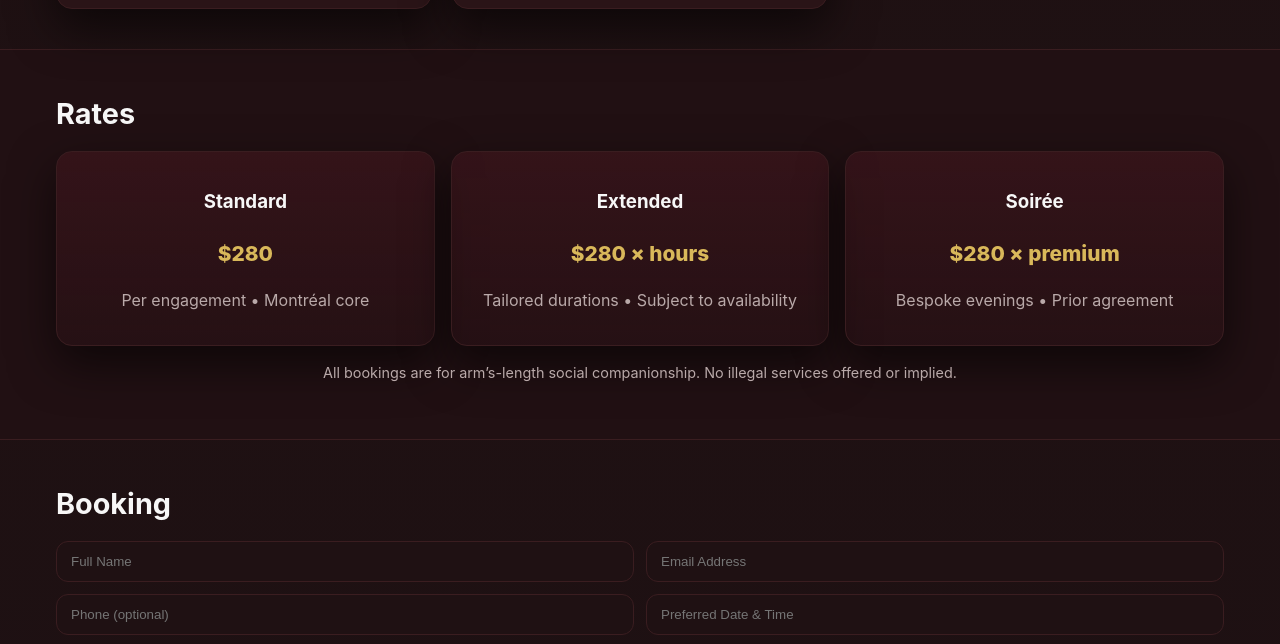
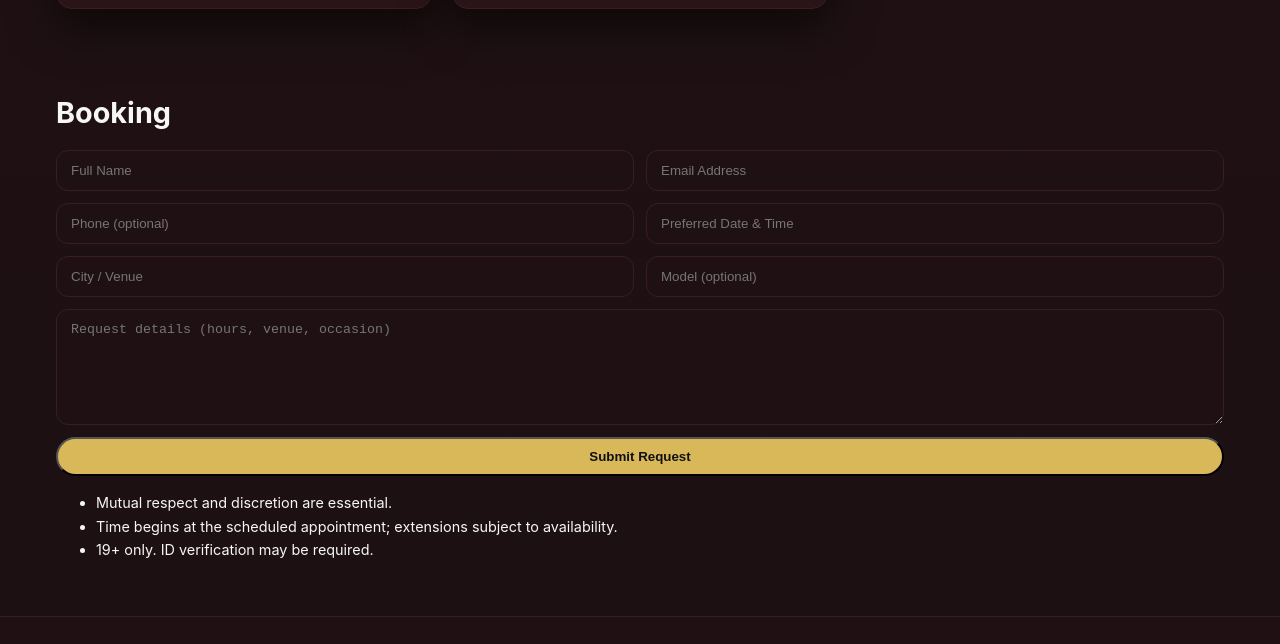
Before and after one commit to ailimei5/crownjewelescorts, a plain HTML site: page index.html in a window 1280 px wide. Shown: the part 1434-2078 px from the top of the page. Drawn offline with Linux system fonts and the light colour scheme.

Commit message:
Update home

```diff
--- a/index.html
+++ b/index.html
@@ -17,7 +17,6 @@
       <nav class="links">
         <a href="#home">Home</a>
         <a href="#models">Models</a>
-        <a href="#rates">Rates</a>
         <a href="#booking">Booking</a>
         <a href="#employment">Employment</a>
         <a href="#about">About</a>
@@ -32,7 +31,6 @@
     <nav class="drawer-links">
       <a href="#home">Home</a>
       <a href="#models">Models</a>
-      <a href="#rates">Rates</a>
       <a href="#booking">Booking</a>
       <a href="#employment">Employment</a>
       <a href="#about">About</a>
@@ -109,19 +107,6 @@
     </div>
   </section>
 
-  <!-- Rates -->
-  <section id="rates" class="section section-alt">
-    <div class="wrap">
-      <h2 class="title">Rates</h2>
-      <div class="rate-cards">
-        <div class="rate"><h3>Standard</h3><div class="amount">$280</div><p class="muted">Per engagement • Montréal core</p></div>
-        <div class="rate"><h3>Extended</h3><div class="amount">$280 × hours</div><p class="muted">Tailored durations • Subject to availability</p></div>
-        <div class="rate"><h3>Soirée</h3><div class="amount">$280 × premium</div><p class="muted">Bespoke evenings • Prior agreement</p></div>
-      </div>
-      <p class="small muted center">All bookings are for arm’s-length social companionship. No illegal services offered or implied.</p>
-    </div>
-  </section>
-
   <!-- Booking -->
   <section id="booking" class="section">
     <div class="wrap">
```
